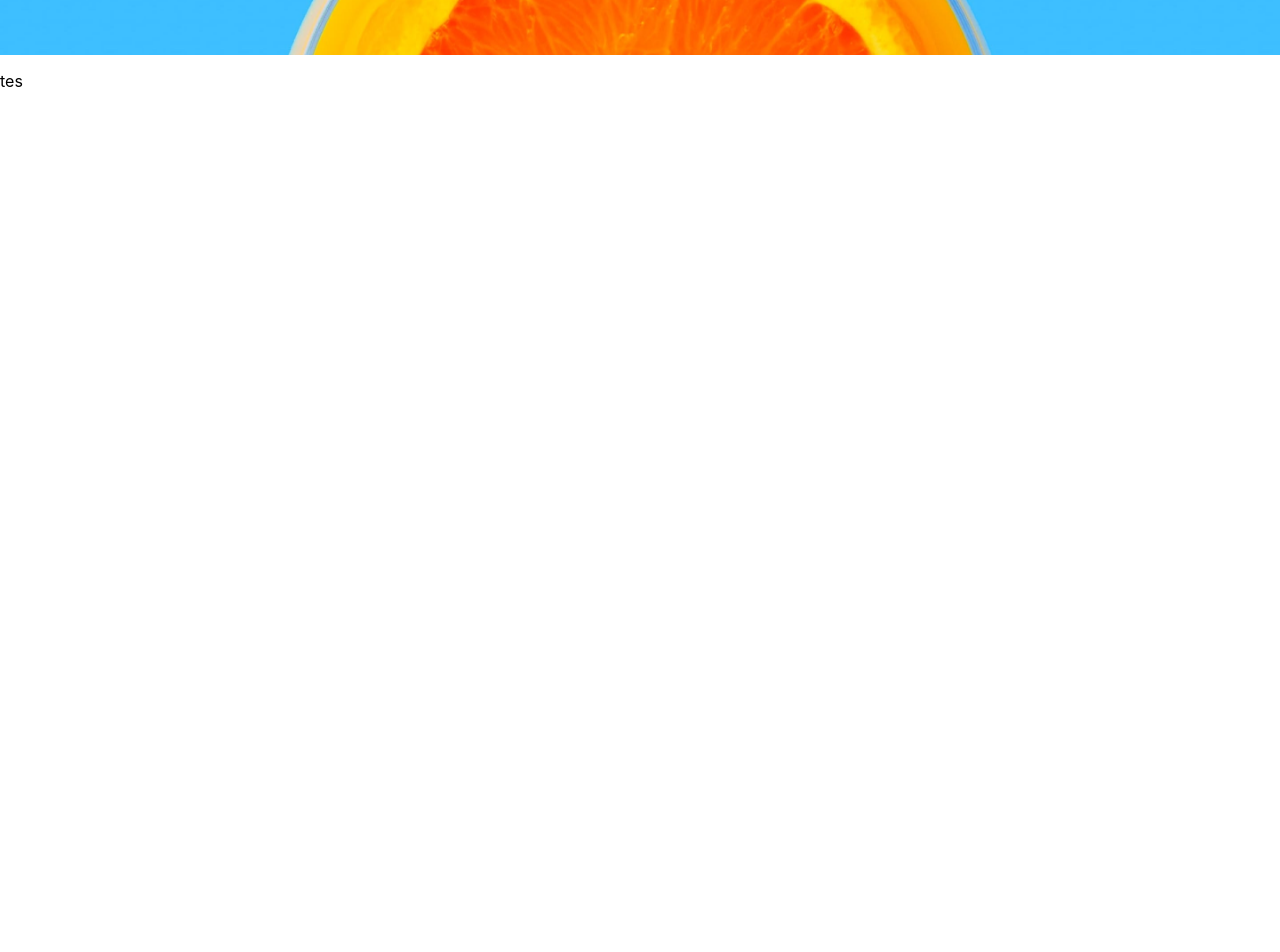
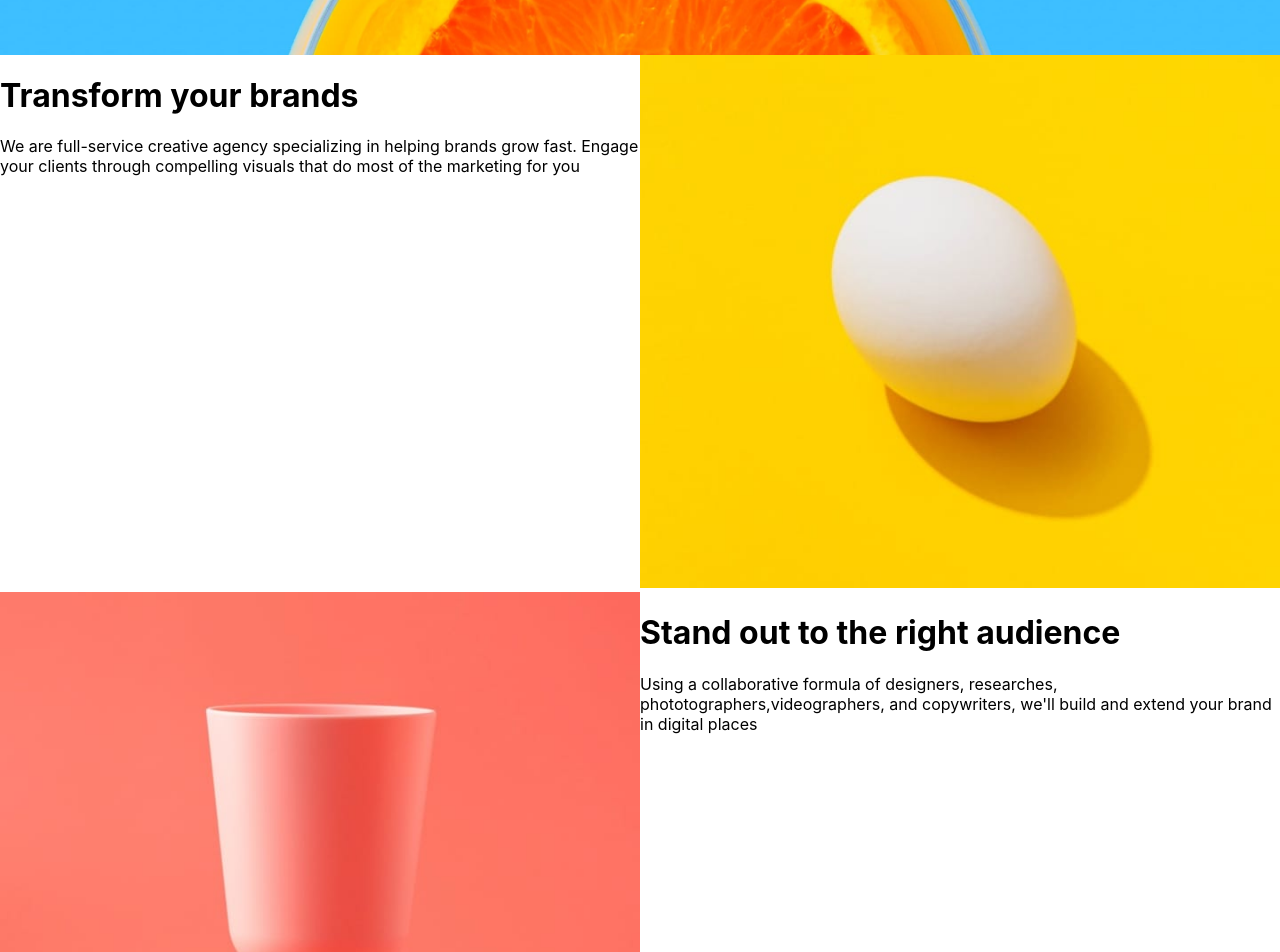
Before and after one commit to vizaanandyaa/sunnyside-agency-cp-react, a React (Create React App) app: page / in a window 1280 px wide. Shown: the part 560-1512 px from the top of the page. Before the commit the page ends 800 px from the top, so only its background shows below. Built offline with nearby package versions, Linux system fonts and the light colour scheme.

Commit message:
content griding

```diff
--- a/src/components/Content.jsx
+++ b/src/components/Content.jsx
@@ -0,0 +1,37 @@
+import { Component } from "react";
+import React from "react";
+import Left from "./Left";
+import Right from "./Right";
+import imgTrans from "../images/desktop/image-transform.jpg";
+import imgStand from "../images/desktop/image-stand-out.jpg"
+
+class Content extends Component{
+    render(){
+        const contents = [{
+            images : imgTrans,
+            title :"Transform your brands",
+            description : "We are full-service creative agency specializing in helping brands grow fast. Engage your clients through compelling visuals that do most of the marketing for you"
+        },{
+            images : imgStand,
+            title:"Stand out to the right audience",
+            description : "Using a collaborative formula of designers, researches, phototographers,videographers, and copywriters, we'll build and extend your brand in digital places"
+        }]
+        return(
+            <div>
+                {contents.map((content,index)=>{
+                    if(index % 2 === 0){
+                        return(
+                            <Left key={index} image={content.images} desc={content.description} title={content.title}/>
+                        )
+                    }else{
+                        return(
+                            <Right key={index} image={content.images} desc={content.description} title={content.title}/>
+                        )
+                    }
+                })}
+            </div>
+        )
+    }
+}
+
+export default Content;
--- a/src/components/Left.jsx
+++ b/src/components/Left.jsx
@@ -1,13 +1,18 @@
 import { Component } from "react";
-import Right from './Right';
-import Header from './Header';
+import React from "react";
 import './stylesheet.css';
 
-class Left extends Component{
+class Left extends React.Component{
     render(){
         return(
-            <div className="cobakiri">
-                <p>tes</p>
+            <div className="content">
+                <div className="contentDesc">
+                    <h1>{this.props.title}</h1>
+                    <p>{this.props.desc}</p>
+                </div>
+                <div className="contentImg">
+                    <img src={this.props.image} alt="" />
+                </div>
             </div>
         )
     }
--- a/src/components/Right.jsx
+++ b/src/components/Right.jsx
@@ -4,8 +4,14 @@ import './stylesheet.css';
 class Right extends Component{
     render(){
         return(
-            <div className="cobakiri">
-                <p>lalala</p>
+            <div className="content">
+                 <div className="contentImg">
+                    <img src={this.props.image} alt="" />
+                </div>
+                <div className="contentDesc">
+                    <h1>{this.props.title}</h1>
+                    <p>{this.props.desc}</p>
+                </div>
             </div>
         )
     }
--- a/src/components/stylesheet.css
+++ b/src/components/stylesheet.css
@@ -7,6 +7,7 @@
     background-image: url(../images/desktop/image-header.jpg);
     background-size: cover;
     padding-bottom: 180px;
+
 }
 
 .headerNav{
@@ -46,6 +47,7 @@
     text-transform: uppercase;
     font-size: 13px;
     font-weight: 700;
+    transition:  background-color 0.7s ease;
 }
 
 .header h1{
@@ -64,6 +66,18 @@
     padding-top:50px;
 }
 
-.cobakiri{
-    width: 200px;
+.content{
+    display: flex;
 }
+
+.contentDesc{
+    width: 50%;
+}
+
+.contentImg{
+    width: 50%;
+}
+
+.contentImg img{
+    width: 100%;
+}
--- a/src/index.js
+++ b/src/index.js
@@ -4,13 +4,14 @@ import './index.css';
 import App from './App';
 import Header from './components/Header';
 import Left from './components/Left';
+import Content from './components/Content'
 import reportWebVitals from './reportWebVitals';
 
 const root = ReactDOM.createRoot(document.getElementById('root'));
 root.render(
   <React.StrictMode>
     <Header />
-    <Left />
+    <Content />
   </React.StrictMode>
 );
 
```
